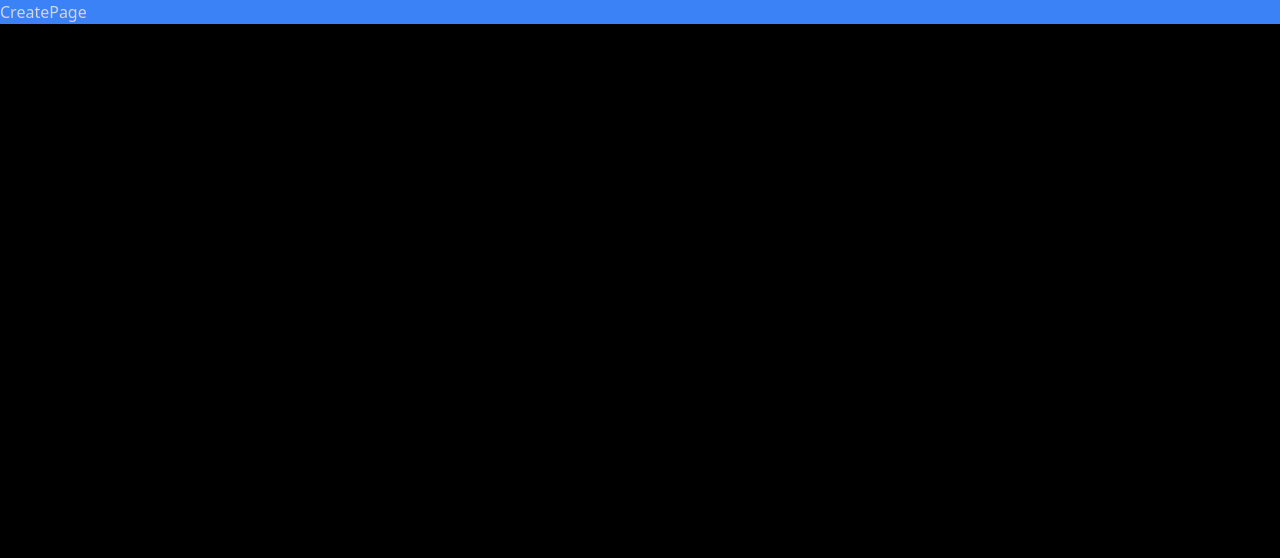
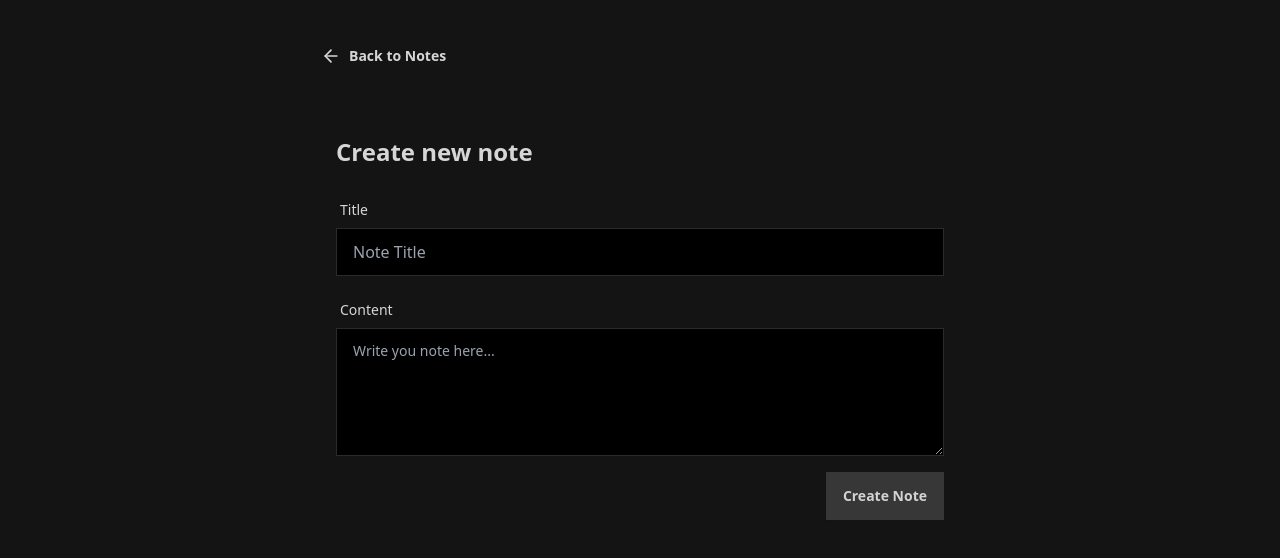
Before and after one commit to JonBaldwinAlmarez/think-board, a React (Vite) app in the folder client/: page /create in a window 1280 px wide. Shown: the top 558 px of the page. Built offline with nearby package versions, Linux system fonts and the light colour scheme.

Commit message:
Feature: add Createpage file, add create page functionality

```diff
--- a/client/src/pages/CreatePage.tsx
+++ b/client/src/pages/CreatePage.tsx
@@ -1,7 +1,74 @@
-import React from "react";
+import { ArrowLeft } from "lucide-react";
+import { useState } from "react";
+import { Link } from "react-router";
 
 const CreatePage = () => {
-	return <div className="bg-blue-500">CreatePage</div>;
+	const [title, setTitle] = useState("");
+	const [content, setContent] = useState("");
+	const [loading, setLoading] = useState(false);
+	const handleSubmit = (e: React.FormEvent<HTMLFormElement>) => {
+		e.preventDefault();
+		console.log(title);
+		console.log(content);
+	};
+
+	return (
+		<div className="min-h-screen bg-base-200">
+			<div className="container mx-auto px-4 py-8">
+				<div className="max-w-2xl mx-auto">
+					<Link to={"/"} className="btn btn-ghost mb-6">
+						<ArrowLeft className="size-5" />
+						Back to Notes
+					</Link>
+					<div className="card bg-base-200">
+						<div className="card-body">
+							<h2 className="card-title text-2xl mb-4">Create new note</h2>
+							<form onSubmit={handleSubmit}>
+								<div className="form-control mb-4">
+									<label className="label">
+										<span className="label-text">Title</span>
+									</label>
+									<input
+										type="text"
+										placeholder="Note Title"
+										className="input input-bordered"
+										value={title}
+										onChange={(e) => {
+											setTitle(e.target.value);
+										}}
+									/>
+								</div>
+
+								<div className="form-control mb-4">
+									<label className="label">
+										<span className="label-text">Content</span>
+									</label>
+									<textarea
+										placeholder="Write you note here..."
+										className="textarea textarea-bordered h-32"
+										value={content}
+										onChange={(e) => {
+											setContent(e.target.value);
+										}}
+									/>
+								</div>
+
+								<div className="card-actions justify-end">
+									<button
+										type="submit"
+										className="btn btn-primary"
+										disabled={loading}
+									>
+										{loading ? "Creating..." : "Create Note"}
+									</button>
+								</div>
+							</form>
+						</div>
+					</div>
+				</div>
+			</div>
+		</div>
+	);
 };
 
 export default CreatePage;
```
